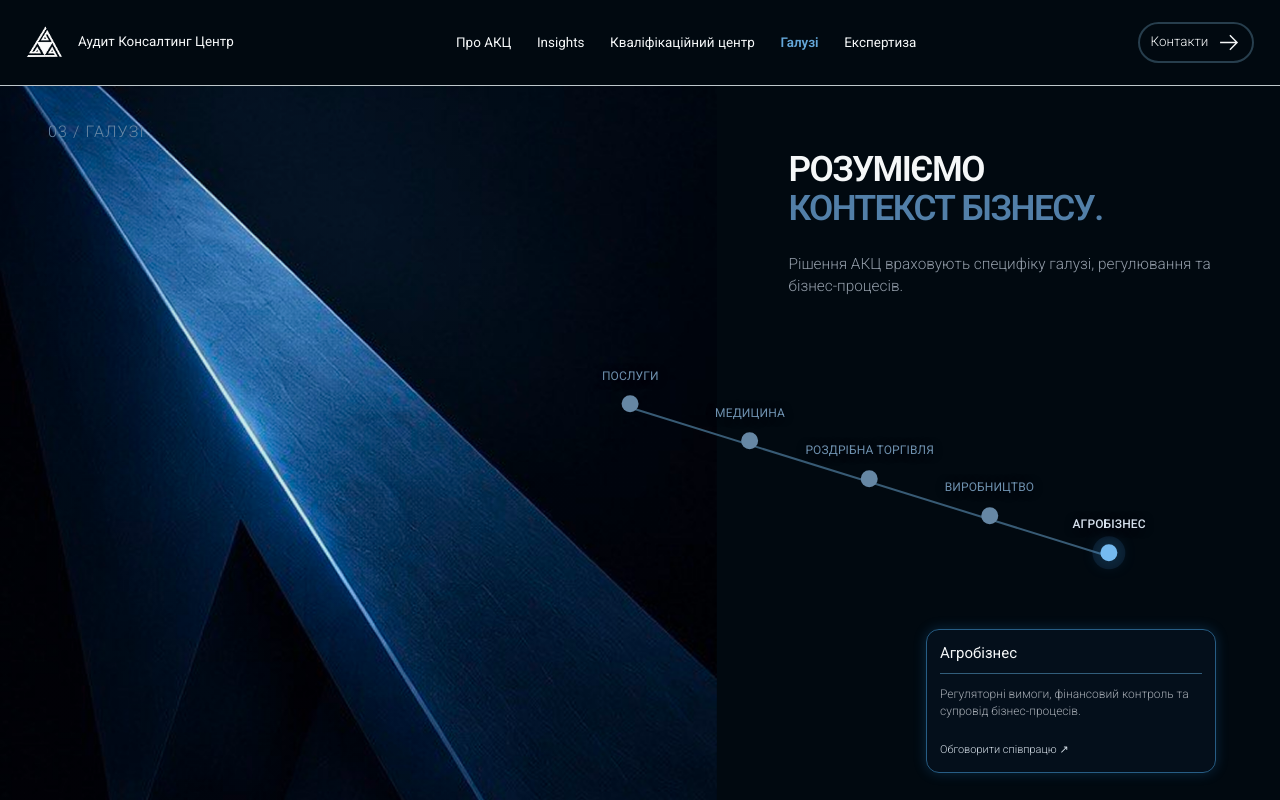
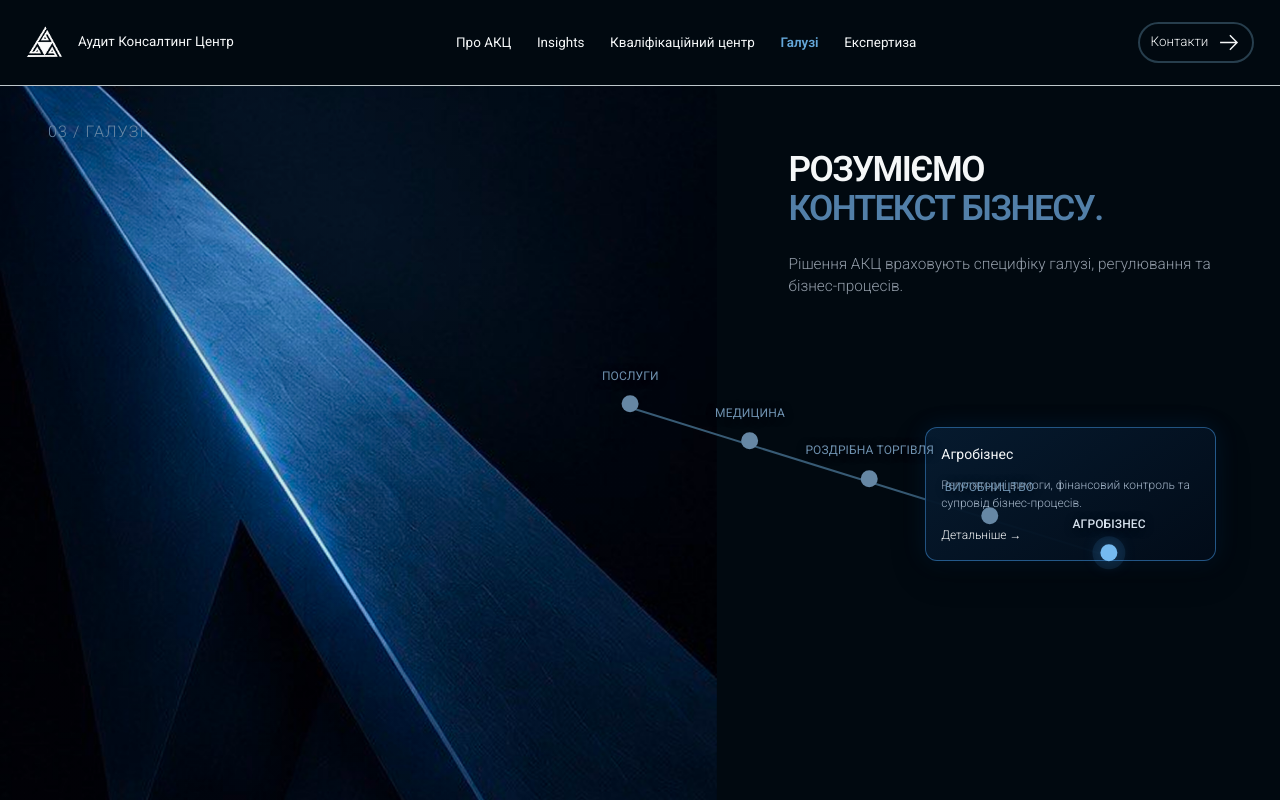
Before and after one commit to dnagorna3817-spec/website_akc_main, a Next.js app: page /industries in a window 1280 px wide. Built offline with nearby package versions, Linux system fonts and the light colour scheme.

Commit message:
Anchor industry detail card to selected diagram node

```diff
--- a/app/industries/page.tsx
+++ b/app/industries/page.tsx
@@ -34,11 +34,11 @@ export default function IndustriesPage() {
                 <span>{sector.name}</span><i aria-hidden="true" />
               </button>
             ))}
-            </div>
-            <div className="industries-detail" aria-live="polite">
+              <div key={active} className={`industries-detail industries-detail-${active + 1}`} aria-live="polite">
               <strong>{sectors[active].heading}</strong>
               <p>{sectors[active].description}</p>
-              <Link href="/#contacts">Обговорити співпрацю ↗</Link>
+              <Link href="/#contacts">Детальніше →</Link>
+              </div>
             </div>
           </div>
         </div>
```
